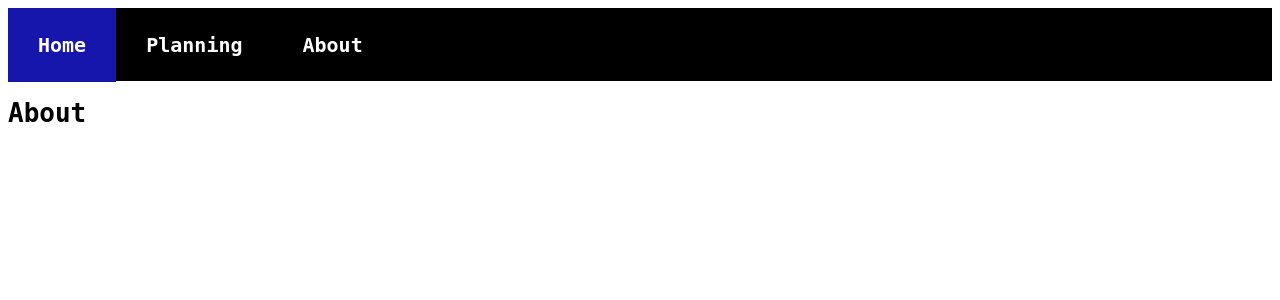
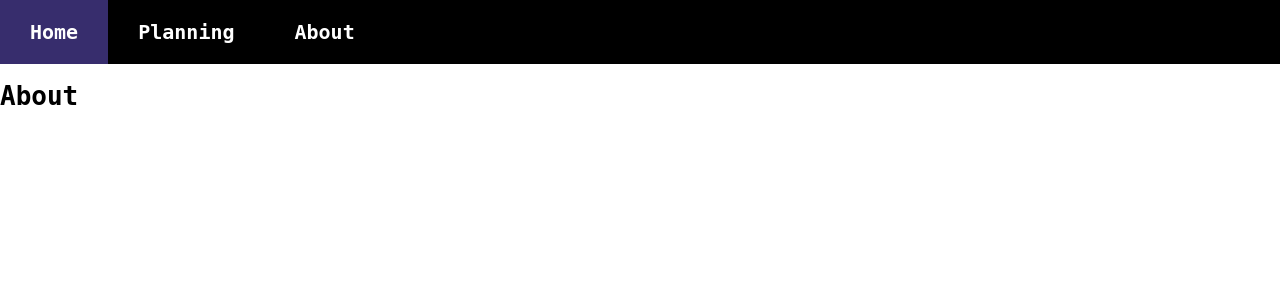
Before and after one commit to Sslithercode/SocialSourcedLocal, a Python web app: template templates/about.html in a window 1280 px wide. Shown: the top 300 px of the page. Run offline with Jinja, Linux system fonts and the light colour scheme; the template is opened without the code that fills it, so the values that code supplies are empty.

Commit message:
fixed style

```diff
--- a/index.html
+++ b/index.html
@@ -4,13 +4,13 @@
     <meta charset="UTF-8">
     <meta name="viewport" content="width=device-width, initial-scale=1.0">
     <title>Social Search Local</title>
-    <link rel = "stylesheet" href = "style.css">
+    <link rel = "stylesheet" href = "templates/style.css">
 </head>
 <body>
     <div class = "navBar">
         <a id = "home" href = "index.html">Home</a>
-        <a href = "interact.html">Planning</a>
-        <a href="about.html">About</a>
+        <a href = "templates/interact.html">Planning</a>
+        <a href="templates/about.html">About</a>
     </div>
 
     <h1>Introduction</h1>
--- a/templates/about.html
+++ b/templates/about.html
@@ -8,7 +8,7 @@
 </head>
 <body>
     <div class = "navBar">
-        <a id = "home" href = "index.html">Home</a>
+        <a id = "home" href = "../index.html">Home</a>
         <a href = "interact.html">Planning</a>
         <a href="about.html">About</a>
     </div>
--- a/templates/interact.html
+++ b/templates/interact.html
@@ -8,7 +8,7 @@
 </head>
 <body>
     <div class = "navBar">
-        <a id = "home" href = "index.html">Home</a>
+        <a id = "home" href = "../index.html">Home</a>
         <a href = "interact.html">Planning</a>
         <a href="about.html">About</a>
     </div>
--- a/templates/style.css
+++ b/templates/style.css
@@ -1,18 +1,19 @@
 body{
     font-family: monospace;
+    margin: 0;
 }
 
 
 .navBar{
     background-color: black;
-    height: 73px;
+    height: 4rem;
     width: 100%;
 }
 
 .navBar a{
     text-align: center;
     color: white;
-    padding: 25px 30px;
+    padding: 20px 30px;
     font-size: 20px;
     float: left;
     text-decoration: none;
```
